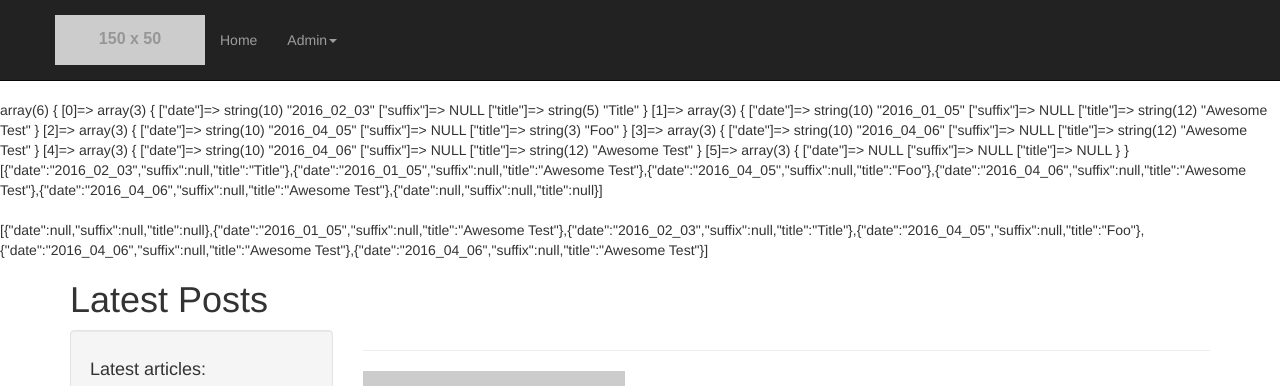
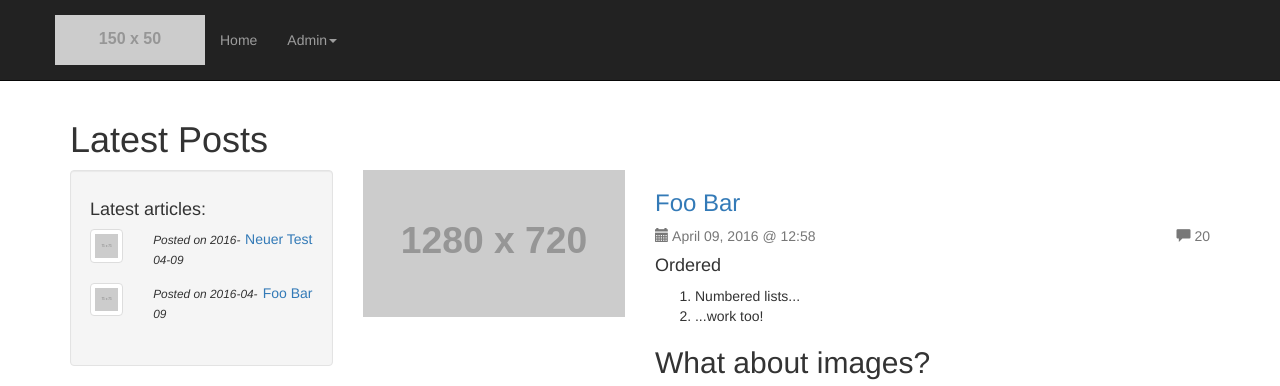
Before and after one commit to tuxflo/it1, a PHP site: page / in a window 1280 px wide. Shown: the top 386 px of the page. Run offline with PHP 8.4, Linux system fonts and the light colour scheme; grey boxes labelled with a size stand in for pictures from a placeholder-image service; data that the repository does not hold is empty; some libraries are stand-ins or nearby versions.

Commit message:
serveral improvements:
add dynamic pagination geration
fix ugly sidebar
delete useless test *.json files

```diff
--- a/src/Article.php
+++ b/src/Article.php
@@ -62,8 +62,8 @@ class Article
     <div class="row">
             <div class="col-sm-8">
             <h3 class="title">' . $this->title . '</h3>
-              <p class="text-muted"><span class="glyphicon glyphicon-calendar"></span>'
-              . $this->date . 'July 23, 2014 @ 1:30 PM <span style="float:right"><span class="glyphicon glyphicon-comment"></span> 20</span>
+              <p class="text-muted"><span class="glyphicon glyphicon-calendar"></span> '
+              . $this->date . ' <span style="float:right"><span class="glyphicon glyphicon-comment"></span> 20</span>
               </p>
               <p>' . $this->parsedown->text($this->text) . '</p>
             </div>
@@ -84,8 +84,8 @@ class Article
             </div>
             <div class="col-sm-8">
             <h3 class="title"> <a href=".' . $this->getSuffix() . '">' . $this->title . '</h3></a>
-              <p class="text-muted"><span class="glyphicon glyphicon-calendar"></span>'
-              . $this->date . 'July 23, 2014 @ 1:30 PM <span style="float:right"><span class="glyphicon glyphicon-comment"></span> 20</span>
+              <p class="text-muted"><span class="glyphicon glyphicon-calendar"></span> '
+              . date("F d, Y @ H:i", $this->date) . ' <span style="float:right"><span class="glyphicon glyphicon-comment"></span> 20</span>
               </p>
               <p>' . $this->parsedown->text($preview) . '</p>';
 
--- a/src/articles/2016_04_05_Some_text.json
+++ /dev/null
@@ -1 +0,0 @@
-{"title":"Title","url":"Some_text","date":"2016_02_03","text":"# Intro\r\nGo ahead, play around with the editor! Be sure to check out **bold** and *italic* styling, or even [links](http:\/\/google.com). You can type the Markdown syntax, use the toolbar, or use shortcuts like `cmd-b` or `ctrl-b`.\r\n\r\n## Lists\r\nUnordered lists can be started using the toolbar or by typing `* `, `- `, or `+ `. Ordered lists can be started by typing `1. `.\r\n\r\n#### Unordered\r\n* Lists are a piece of cake\r\n* They even auto continue as you type\r\n* A double enter will end them\r\n* Tabs and shift-tabs work too\r\n\r\n#### Ordered\r\n1. Numbered lists...\r\n2. ...work too!\r\n\r\n## What about images?\r\n![Yes](http:\/\/i.imgur.com\/sZlktY7.png)","comments":""}
--- a/src/articles/2016_04_05_awesome.json
+++ /dev/null
@@ -1 +0,0 @@
-{"title":"Awesome Test","url":"awesome","date":"2016_01_05","text":"##Just an awesome Test","comments":""}
--- a/src/articles/2016_04_05_foo.json
+++ /dev/null
@@ -1 +0,0 @@
-{"title":"Foo","url":"foo","date":"2016_04_05","text":"# Intro\r\nGo ahead, play around with the editor! Be sure to check out **bold** and *italic* styling, or even [links](http:\/\/google.com). You can type the Markdown syntax, use the toolbar, or use shortcuts like `cmd-b` or `ctrl-b`.\r\n\r\n## Lists\r\nUnordered lists can be started using the toolbar or by typing `* `, `- `, or `+ `. Ordered lists can be started by typing `1. `.\r\n\r\n#### Unordered\r\n* Lists are a piece of cake\r\n* They even auto continue as you type\r\n* A double enter will end them\r\n* Tabs and shift-tabs work too\r\n\r\n#### Ordered\r\n1. Numbered lists...\r\n2. ...work too!\r\n\r\n## What about images?\r\n![Yes](http:\/\/i.imgur.com\/sZlktY7.png)","comments":""}
--- a/src/articles/2016_04_06_tes.json
+++ /dev/null
@@ -1 +0,0 @@
-{"title":"Awesome Test","url":"tes","date":"2016_04_06","text":"# Intro\r\nGo ahead, play around with the editor! Be sure to check out **bold** and *italic* styling, or even [links](http:\/\/google.com). You can type the Markdown syntax, use the toolbar, or use shortcuts like `cmd-b` or `ctrl-b`.\r\n\r\n## Lists\r\nUnordered lists can be started using the toolbar or by typing `* `, `- `, or `+ `. Ordered lists can be started by typing `1. `.\r\n\r\n#### Unordered\r\n* Lists are a piece of cake\r\n* They even auto continue as you type\r\n* A double enter will end them\r\n* Tabs and shift-tabs work too\r\n\r\n#### Ordered\r\n1. Numbered lists...\r\n2. ...work too!\r\n\r\n## What about images?\r\n![Yes](http:\/\/i.imgur.com\/sZlktY7.png)","comments":""}
--- a/src/articles/2016_04_06_test.json
+++ /dev/null
@@ -1 +0,0 @@
-{"title":"Awesome Test","url":"test","date":"2016_04_06","text":"# Intro\r\nGo ahead, play around with the editor! Be sure to check out **bold** and *italic* styling, or even [links](http:\/\/google.com). You can type the Markdown syntax, use the toolbar, or use shortcuts like `cmd-b` or `ctrl-b`.\r\n\r\n## Lists\r\nUnordered lists can be started using the toolbar or by typing `* `, `- `, or `+ `. Ordered lists can be started by typing `1. `.\r\n\r\n#### Unordered\r\n* Lists are a piece of cake\r\n* They even auto continue as you type\r\n* A double enter will end them\r\n* Tabs and shift-tabs work too\r\n\r\n#### Ordered\r\n1. Numbered lists...\r\n2. ...work too!\r\n\r\n## What about images?\r\n![Yes](http:\/\/i.imgur.com\/sZlktY7.png)","comments":""}
--- /dev/null
+++ b/src/articles/foobar.json
@@ -0,0 +1 @@
+{"title":"Foo Bar","suffix":"foobar","date":1460206739,"text":"#### Ordered\r\n1. Numbered lists...\r\n2. ...work too!\r\n\r\n## What about images?\r\n![Yes](http:\/\/i.imgur.com\/sZlktY7.png)","number_of_comments":0,"comments":""}
--- /dev/null
+++ b/src/articles/neuertest.json
@@ -0,0 +1 @@
+{"title":"Neuer Test","suffix":"neuertest","date":1460205851,"text":"# Intro\r\nGo ahead, play around with the editor! Be sure to check out **bold** and *italic* styling, or even [links](http:\/\/google.com). You can type the Markdown syntax, use the toolbar, or use shortcuts like `cmd-b` or `ctrl-b`.","number_of_comments":0,"comments":""}
--- a/src/index.php
+++ b/src/index.php
@@ -4,8 +4,8 @@
   $list = new jsonList();
   $list->updateList();
 
-  $first = Article::fromJson("articles/2016_04_05_awesome.json");
-  $second = Article::fromJson("articles/2016_04_05_Some_text.json");
+  $first = Article::fromJson("articles/foobar.json");
+  $second = Article::fromJson("articles/foobar.json");
 ?>
 <!DOCTYPE html>
 <html lang="en">
@@ -35,66 +35,50 @@
           <header>
           <h4>Latest articles:</h4>
           </header>
-            <table>
-            <tr>
-              <th>Title</th>
-              <th>Date</th>
-            </tr>
-            <tr>
-              <td>Test_Post 1</td>
-              <td>2016-01-13</td>
-            </tr>
-            <tr>
-              <td>Test_Post 2</td>
-              <td>2016-01-13</td>
-            </tr>
-            <tr>
-              <td>Test_Post 3</td>
-              <td>2016-01-13</td>
-            </tr>
-            <tr>
-              <td>Test_Post 4</td>
-              <td>2016-01-13</td>
-            </tr>
-            <tr>
-              <td>Test_Post 5</td>
-              <td>2016-01-13</td>
-            </tr>
-            <tr>
-              <td>Test_Post 6</td>
-              <td>2016-01-13</td>
-            </tr>
-            <tr>
-              <td>Test_Post 7</td>
-              <td>2016-01-13</td>
-            </tr>
-            <tr>
-              <td>Test_Post 8</td>
-              <td>2016-01-13</td>
-            </tr>
-            <tr>
-              <td>Test_Post 9</td>
-              <td>2016-01-13</td>
-            </tr>
-            <tr>
-              <td>Test_Post 10</td>
-              <td>2016-01-13</td>
-            </tr>
-          </table>
+
+<ul class="popular-posts list-unstyled">
+<?php
+  $tmp = $list->getArray();
+  foreach($tmp as $article)
+  {
+    echo '<li class="row">
+                            <div class="col-md-3">
+		                    <a class="thumbnail" href="#"><img src="//placehold.it/75x75" alt="Popular Post"></a>
+                            </div>
+                            <div class="col-md-9">
+		                    <p class="pull-right"><a href="posts?suffix=' . $article['suffix'] . '">' . $article['title'] . '</a></p>
+                            <em class="small">Posted on '. date("Y-m-d", $article['date']) . '</em>
+                            </div>
+		                </li>';
+  }
+?>
+</ul>
         </div>
       </div>
 
     </div>
     <div class="col-md-9">
-      <hr>
-      <?php echo $first->getPreview(); ?>
-      <hr>
-      <?php echo $second->getPreview(); ?>
-      <hr>
-
+<?php
+  if(! $list->getArticleCount())
+    echo "No Articles click New Post to create one";
+  else
+  {
+    echo $first->getPreview();
+    echo "<hr>";
+    echo $second->getPreview();
+    echo "<hr>";
+  }
+?>
       <ul class="pagination pagination-lg pull-right">
-        <li><a href="#">« Older Posts</a></li>
-        <li class="active"><a href="#">1</a></li>
+<?php
+for($i=1; $i<$list->getArticleCount() /2; $i++)
+{
+  if(! isset($_GET['site']))
+    echo '<li class="active"><a href="#">' .$i . '</a></li>';
+  else
+    echo '<li><a href="#">' . $i . '</a></li>';
+}
+?>
       </ul>
     </div> <!-- col-md-9 --!>
   </div>
--- a/src/jsonList.php
+++ b/src/jsonList.php
@@ -2,20 +2,32 @@
 class jsonList
 {
   private $files = null;
-
+  private $count = null;
+  public $articles = null;
   public function __construct()
   {
-    //$this->updateList();
-    //$file = file_get_contents('articles/list.json');
-
+    $this->count = 0;
+    $this->updateList();
+    $tmp = file_get_contents("fileList.json");
+    $this->articles = json_decode($tmp, true);
   }
 
+  public function getArray()
+  {
+    return $this->articles;
+  }
+
+  public function getArticleCount()
+  {
+    return $this->count;
+  }
   public function updateList()
   {
     $jsonfiles = array();
     $files = glob('articles/*.json', GLOB_BRACE);
     foreach($files as $file)
     {
+      $this->count++;
       $tmp = file_get_contents($file);
       $tmp = json_decode($tmp, true);
       $tmparray = array(
@@ -25,17 +37,14 @@ class jsonList
       );
       array_push($jsonfiles, $tmparray);
     }
-    var_dump($jsonfiles);
-    echo json_encode($jsonfiles);
-    echo "<br>";
     $sortedArray = array();
     foreach ($jsonfiles as $key => $row)
     {
       $sortedArray[$key] = $row['date'];
     }
     array_multisort($sortedArray, SORT_ASC, $jsonfiles);
-    echo "<br>";
-    echo json_encode($jsonfiles);
+    $this->articles = $jsonfiles;
+    //echo json_encode($jsonfiles);
   }
 
 }
--- a/src/postinput.html
+++ b/src/postinput.html
@@ -8,11 +8,11 @@
       </div>
     </div>
     <div class="form-group has-error ">
-      <label class="control-label col-sm-2" for="url">URL:</label>
+      <label class="control-label col-sm-2" for="suffix">Suffix:</label>
       <div class="col-sm-10">
-        <input type="text" pattern="[a-z]{3}" required title="only lowercase letters are allowes as url" class="form-control" id="url" name="url" placeholder="Enter url">
+        <input type="text" pattern="[a-z].{3}*" required title="only lowercase letters are allowed as Suffix" class="form-control" id="suffix" name="suffix" placeholder="Enter suffix">
 <span class="glyphicon glyphicon-remove form-control-feedback" aria-hidden="true"></span>
-<span id="url-result"></span>
+<span id="suffix-result"></span>
       </div>
     </div>
 <textarea class="col-lg-12" rows="10" name="text" id="demo1"># Intro
--- a/src/save.php
+++ b/src/save.php
@@ -1,10 +1,11 @@
 <?php
 
 //echo $_POST['text'];
+date_default_timezone_set('Europe/Berlin');
 $data = array(
   'title' => $_POST['title'],
   'suffix' => $_POST['suffix'],
-  'date' => date("Y_m_d"),
+  'date' => time(),
   'text' => $_POST['text'],
   'number_of_comments' => 0,
   'comments' => ""
@@ -16,6 +17,7 @@ $filename = 'articles/' . $data['suffix'] . '.json';
 $fp = fopen($filename, 'w');
 fwrite($fp, $article);
 fclose($fp);
+header("Location: index.php");
 ?>
 
 <?php
```
Also changed, not shown: src/fileList.json (renamed from src/articles/fileList.json, +10 -20 lines), 1 other file.
